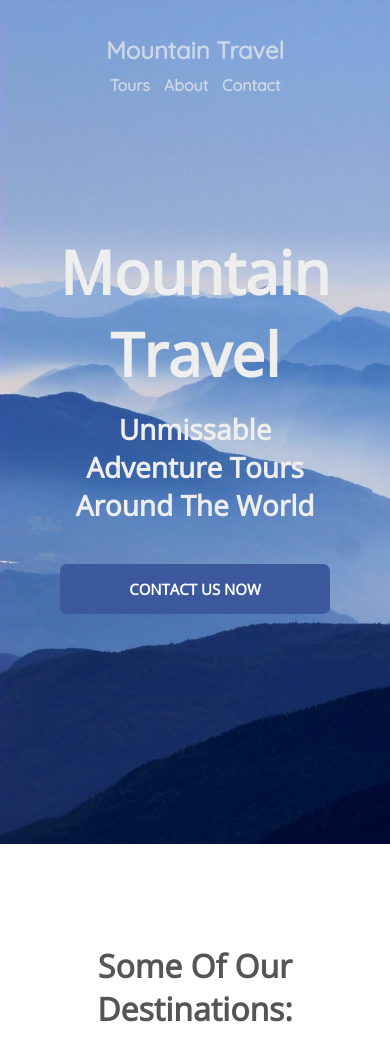
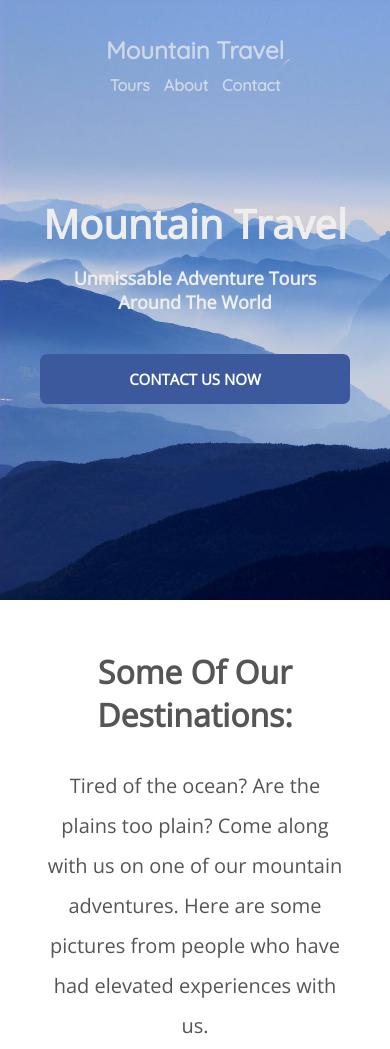
Before and after one commit to alabenhamouda/Mountains-Tours, a plain HTML site: page index.html in a window 390 px wide. Shown: the top 1049 px of the page. Drawn offline with nearby package versions, Linux system fonts and the light colour scheme.

Commit message:
Feat: Make first section responsive

```diff
--- a/assets/css/styles.css
+++ b/assets/css/styles.css
@@ -22,6 +22,11 @@ section {
     flex-direction: column;
     align-items: center;
     padding: 100px 80px;
+}
+@media (max-width: 800px){
+    section {
+        padding: 50px 40px;
+    }
 }
 section:not(.main):nth-of-type(2n+1) {
     background-color: #fbf8eb;
@@ -99,17 +104,16 @@ header a {
     color: #eee;
     font-family: Quicksand;
 }
-/* section styles */
-
-section.main{
+/* main look styles */
+.main{
     position: relative;
     height: 100vh;
     justify-content: center;
     text-align: center;
-    font: normal 1.5em "Open Sans";
+    font-family: "Open Sans";
     color: #eee;
 }
-section.main a {
+.main a {
     display: block;
     width: 100%;
     opacity: 1;
@@ -137,6 +141,17 @@ section.main a {
     margin-top: 100px;
     opacity: 0;
     animation: slideFade 1s 1s forwards;
+}
+@media (max-width: 800px){
+    .main {
+        height: 600px;
+    }
+    .main h3 {
+        font-size: 18px;
+    }
+    .main h1 {
+        font-size: 40px;
+    }
 }
 @keyframes slideFade {
     100% {
```
